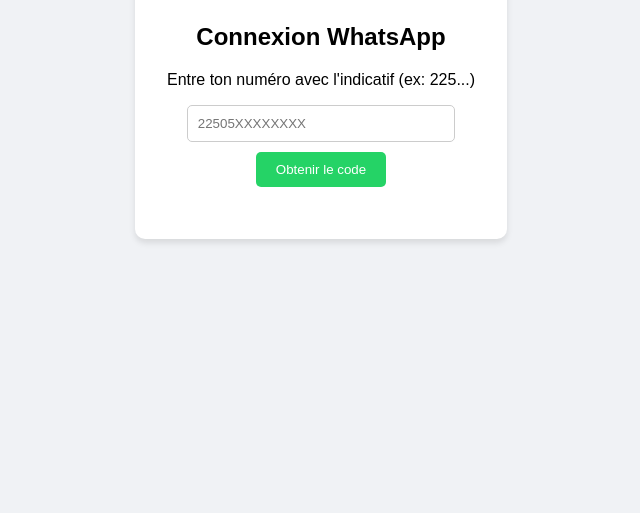
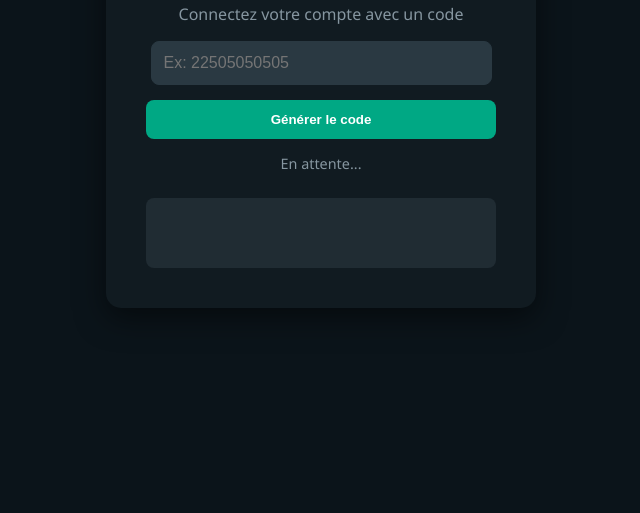
Before and after one commit to noxprimeee/Pairing-web, a website: page index.html in a window 1280 px wide. Shown: the part 303-816 px from the top of the page, without its empty margins (319-959 px from the left). Drawn offline with Linux system fonts and the light colour scheme.

Commit message:
Update index.html

```diff
--- a/index.html
+++ b/index.html
@@ -5,23 +5,23 @@
     <meta name="viewport" content="width=device-width, initial-scale=1.0">
     <title>WhatsApp Pairing</title>
     <style>
-        body { font-family: sans-serif; display: flex; justify-content: center; align-items: center; height: 100vh; background: #f0f2f5; }
-        .card { background: white; padding: 2rem; border-radius: 10px; box-shadow: 0 4px 6px rgba(0,0,0,0.1); text-align: center; }
-        input { padding: 10px; width: 80%; margin-bottom: 10px; border: 1px solid #ccc; border-radius: 5px; }
-        button { padding: 10px 20px; background: #25d366; color: white; border: none; border-radius: 5px; cursor: pointer; }
-        #code-display { margin-top: 20px; font-size: 2rem; font-weight: bold; letter-spacing: 5px; color: #075e54; }
-        .loading { color: #666; font-style: italic; }
+        body { font-family: 'Segoe UI', Tahoma, Geneva, Verdana, sans-serif; display: flex; justify-content: center; align-items: center; height: 100vh; background: #0b141a; color: white; margin: 0; }
+        .card { background: #111b21; padding: 2.5rem; border-radius: 15px; box-shadow: 0 10px 30px rgba(0,0,0,0.5); text-align: center; width: 350px; border-top: 5px solid #00a884; }
+        input { padding: 12px; width: 90%; margin-bottom: 15px; border: 1px solid #2a3942; border-radius: 8px; background: #2a3942; color: white; font-size: 1rem; }
+        button { padding: 12px 25px; background: #00a884; color: white; border: none; border-radius: 8px; cursor: pointer; font-weight: bold; width: 100%; transition: 0.3s; }
+        button:hover { background: #06cf9c; }
+        #code-display { margin-top: 25px; font-size: 2.5rem; font-weight: bold; letter-spacing: 8px; color: #00a884; background: #202c33; padding: 10px; border-radius: 8px; min-height: 50px; }
+        #status { margin-top: 15px; font-size: 0.9rem; color: #8696a0; }
     </style>
 </head>
 <body>
 
 <div class="card">
-    <h2>Connexion WhatsApp</h2>
-    <p>Entre ton numéro avec l'indicatif (ex: 225...)</p>
-    <input type="text" id="number" placeholder="22505XXXXXXXX">
-    <br>
-    <button onclick="getPairingCode()">Obtenir le code</button>
-    <div id="status"></div>
+    <h2>WhatsApp Pairing</h2>
+    <p style="color: #8696a0;">Connectez votre compte avec un code</p>
+    <input type="text" id="number" placeholder="Ex: 22505050505">
+    <button onclick="getPairingCode()">Générer le code</button>
+    <div id="status">En attente...</div>
     <div id="code-display"></div>
 </div>
 
@@ -31,24 +31,25 @@
         const status = document.getElementById('status');
         const codeDisplay = document.getElementById('code-display');
 
-        if (!number) return alert("Indique un numéro !");
+        if (!number) return alert("Indique ton numéro avec l'indicatif !");
 
-        status.innerText = "Génération du code en cours (patientez 5-10s)...";
+        status.innerText = "Génération du code... (10s max)";
         codeDisplay.innerText = "";
 
         try {
-            // REMPLACE PAR TON URL RENDER APRES LE DEPLOIEMENT
-            const response = await fetch(`http://localhost:3000/pairing?number=${number}`);
+            // Détecte automatiquement l'URL de ton serveur Render
+            const baseUrl = window.location.origin;
+            const response = await fetch(`${baseUrl}/pairing?number=${number}`);
             const data = await response.json();
 
             if (data.code) {
-                status.innerText = "Tape ce code sur ton WhatsApp :";
+                status.innerText = "Entre ce code sur ton téléphone :";
                 codeDisplay.innerText = data.code;
             } else {
-                status.innerText = data.message || "Erreur";
+                status.innerText = data.message || "Erreur inconnue";
             }
         } catch (err) {
-            status.innerText = "Erreur de connexion au serveur.";
+            status.innerText = "Erreur: Serveur hors ligne ou busy.";
         }
     }
 </script>
```
